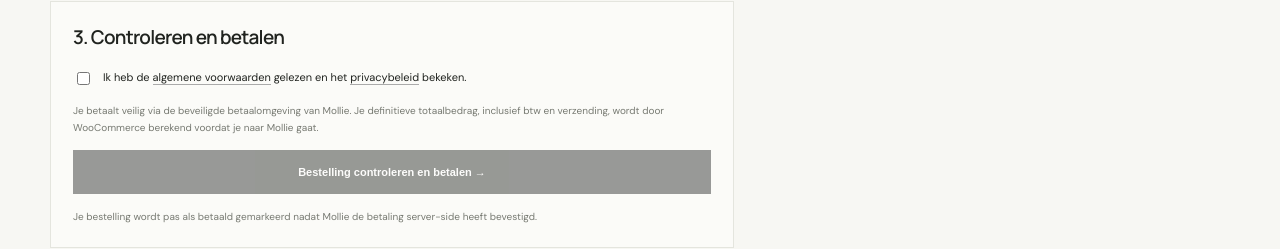
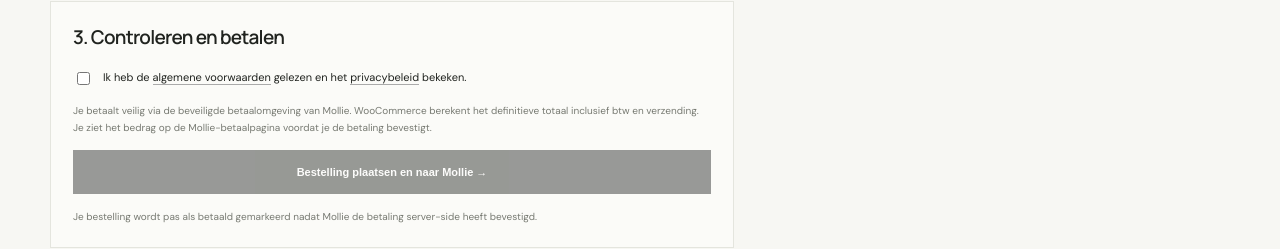
Before and after one commit to Bendemen-Studios/Bendemen, a Next.js app: page /afrekenen in a window 1280 px wide. Shown: the part 1269-1518 px from the top of the page. Built offline with nearby package versions, Linux system fonts and the light colour scheme; no server answers.

Commit message:
Clarify checkout payment and final total messaging

```diff
--- a/app/afrekenen/checkout-client.tsx
+++ b/app/afrekenen/checkout-client.tsx
@@ -67,10 +67,10 @@ export default function CheckoutClient() {
       <section className="checkout-section">
         <h2>3. Controleren en betalen</h2>
         <label className="consent-row"><input type="checkbox" name="acceptedTerms" required /> <span>Ik heb de <Link href="/voorwaarden" target="_blank">algemene voorwaarden</Link> gelezen en het <Link href="/privacy" target="_blank">privacybeleid</Link> bekeken.</span></label>
-        <p className="secure-note">Je betaalt veilig via de beveiligde betaalomgeving van Mollie. Je definitieve totaalbedrag, inclusief btw en verzending, wordt door WooCommerce berekend voordat je naar Mollie gaat.</p>
+        <p className="secure-note">Je betaalt veilig via de beveiligde betaalomgeving van Mollie. WooCommerce berekent het definitieve totaal inclusief btw en verzending. Je ziet het bedrag op de Mollie-betaalpagina voordat je de betaling bevestigt.</p>
         {error && <p className="form-error" role="alert">{error}</p>}
         <button className="button checkout-submit" disabled={busy || !ready || !items.length}>
-          {busy ? "Bestelling voorbereiden…" : "Bestelling controleren en betalen →"}
+          {busy ? "Bestelling voorbereiden…" : "Bestelling plaatsen en naar Mollie →"}
         </button>
         <small>Je bestelling wordt pas als betaald gemarkeerd nadat Mollie de betaling server-side heeft bevestigd.</small>
       </section>
@@ -83,7 +83,7 @@ export default function CheckoutClient() {
           <strong>{money((Number(item.price) || 0) * item.quantity)}</strong>
         </div>)}
         <div className="checkout-total"><span>Indicatief subtotaal</span><strong>{money(subtotal)}</strong></div>
-        <p className="summary-disclaimer">Verzendkosten en btw kunnen afwijken. WooCommerce berekent het echte ordertotaal op basis van je producten en ingestelde verzendmethode.</p>
+        <p className="summary-disclaimer">Verzendkosten en btw kunnen afwijken. WooCommerce berekent het definitieve ordertotaal. Mollie toont het bedrag voordat je de betaling bevestigt.</p>
       </> : <div className="empty-checkout"><p>Je winkelwagen is leeg.</p><Link href="/shop">Bekijk de collectie →</Link></div>}
       <Link className="text-button" href="/winkelwagen">← Terug naar winkelwagen</Link>
     </aside>
```
